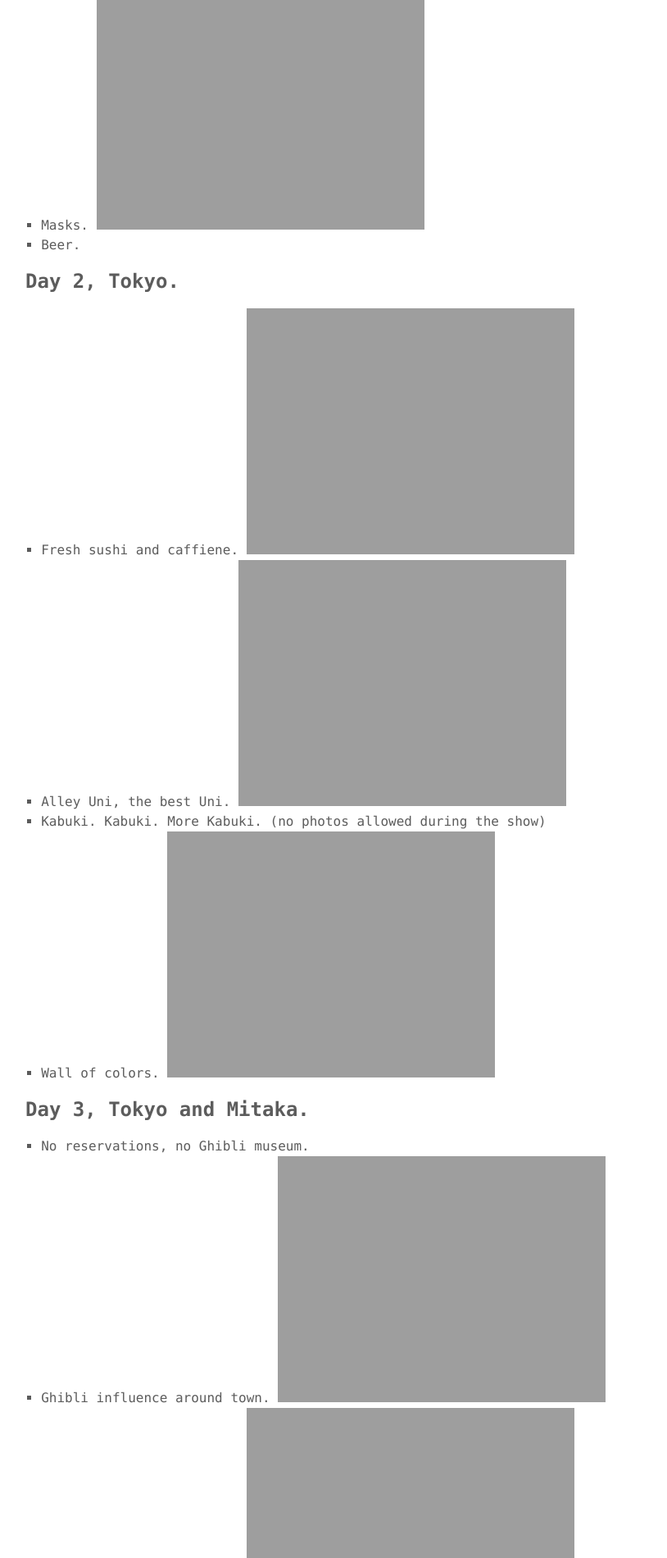
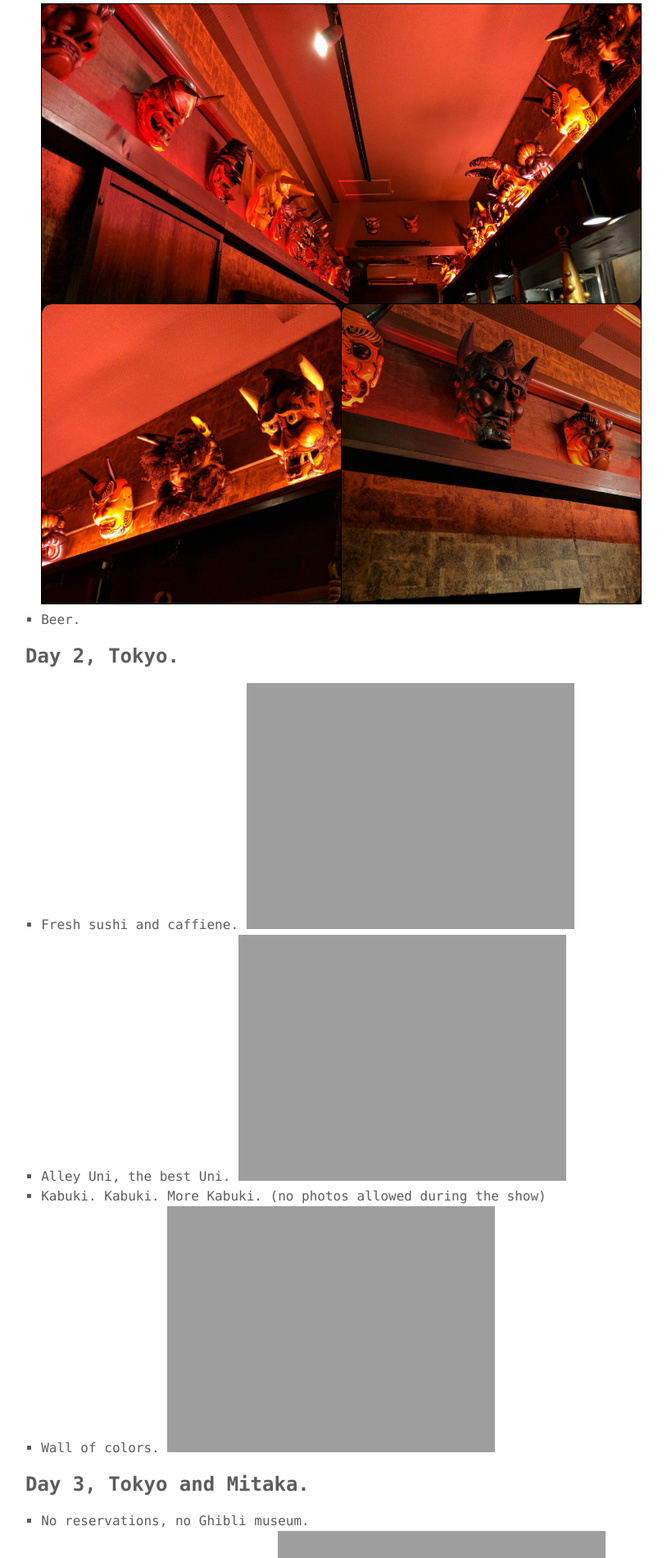
Before and after one commit to nickcanny/nickcanny.github.io, a Jekyll site: the page built from _posts/2017-8-9-Japan.md, in a window 1280 px wide. Shown: the part 942-2842 px from the top of the page at 82% size, without its empty margins (233-1047 px from the left). Built offline with Jekyll 4.4.1, drawn with Linux system fonts in a browser that asks for light colours; comment, search, counter and statistics services are not loaded.

Commit message:
Update 2017-8-9-Japan.md

```diff
--- a/_posts/2017-8-9-Japan.md
+++ b/_posts/2017-8-9-Japan.md
@@ -21,9 +21,9 @@ keywords: "dummy content"
 
 ### Day 1, Tokyo.
 * Ramen.
- ![Ramen](http:nickcanny.github.io/assets/Ramen.jpg)
+ ![Ramen](http:nickcanny.github.io/assets/bowl.jpg)
 * Masks.
-![Masks](http://nickcanny.github.io/assets/bowl.jpg)
+![Masks](http://nickcanny.github.io/assets/Ramen.jpg)
 * Beer.
 
 ### Day 2, Tokyo.
```
